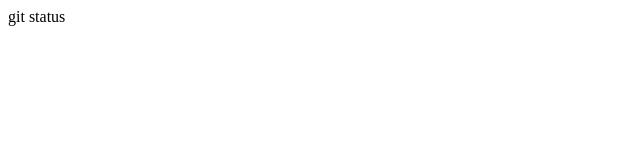
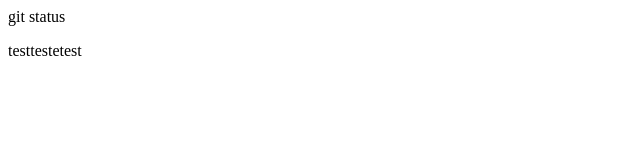
Before and after one commit to kenichi-77/git_tutorial, a plain HTML site: page index.html in a window 1280 px wide. Shown: the full height of the page, 0-640 px from the left. Drawn offline with Linux system fonts and the light colour scheme.

```diff
--- a/index.html
+++ b/index.html
@@ -5,5 +5,7 @@
     <meta name="viewport" content="width=ale=1.0" />
     <title>Document</title>
   </head>
-  <body>git status</body>
+  <body>git status
+    <p>testtestetest</p>
+   </body>
 </html>
```
